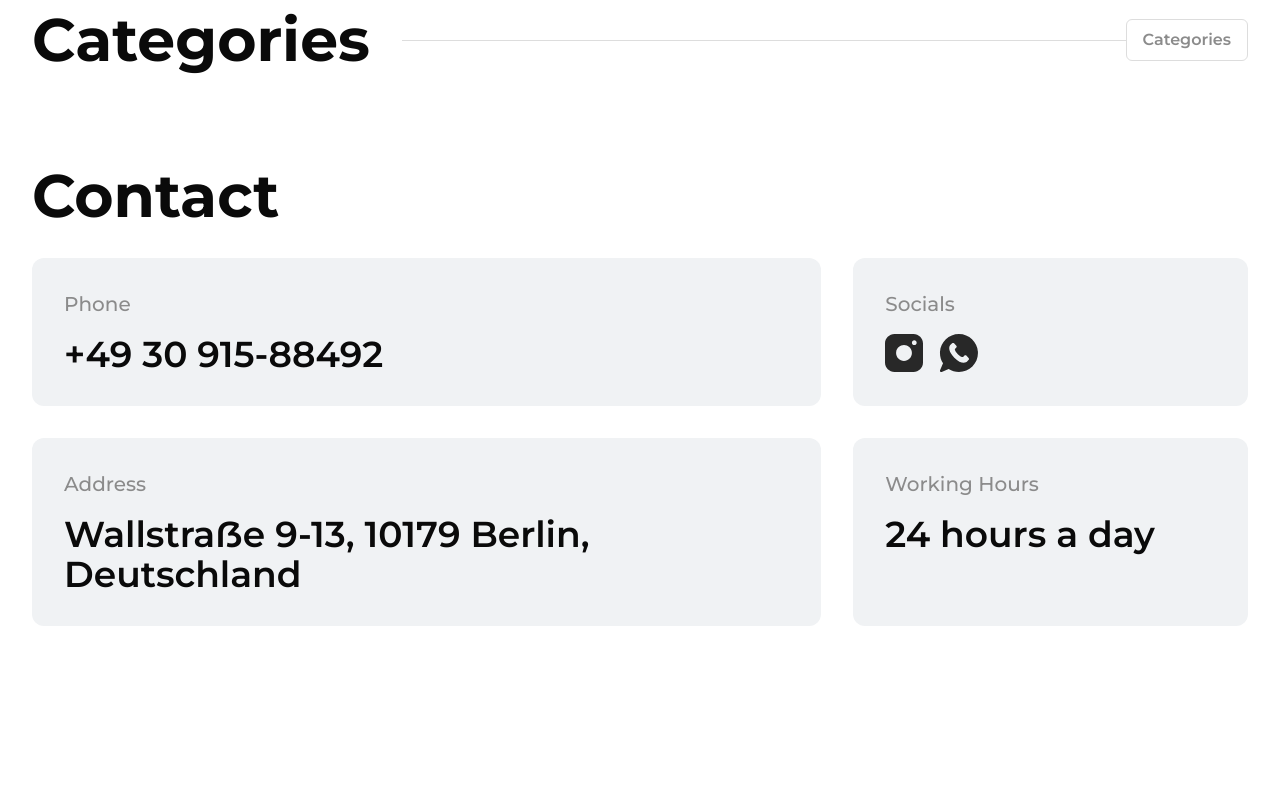
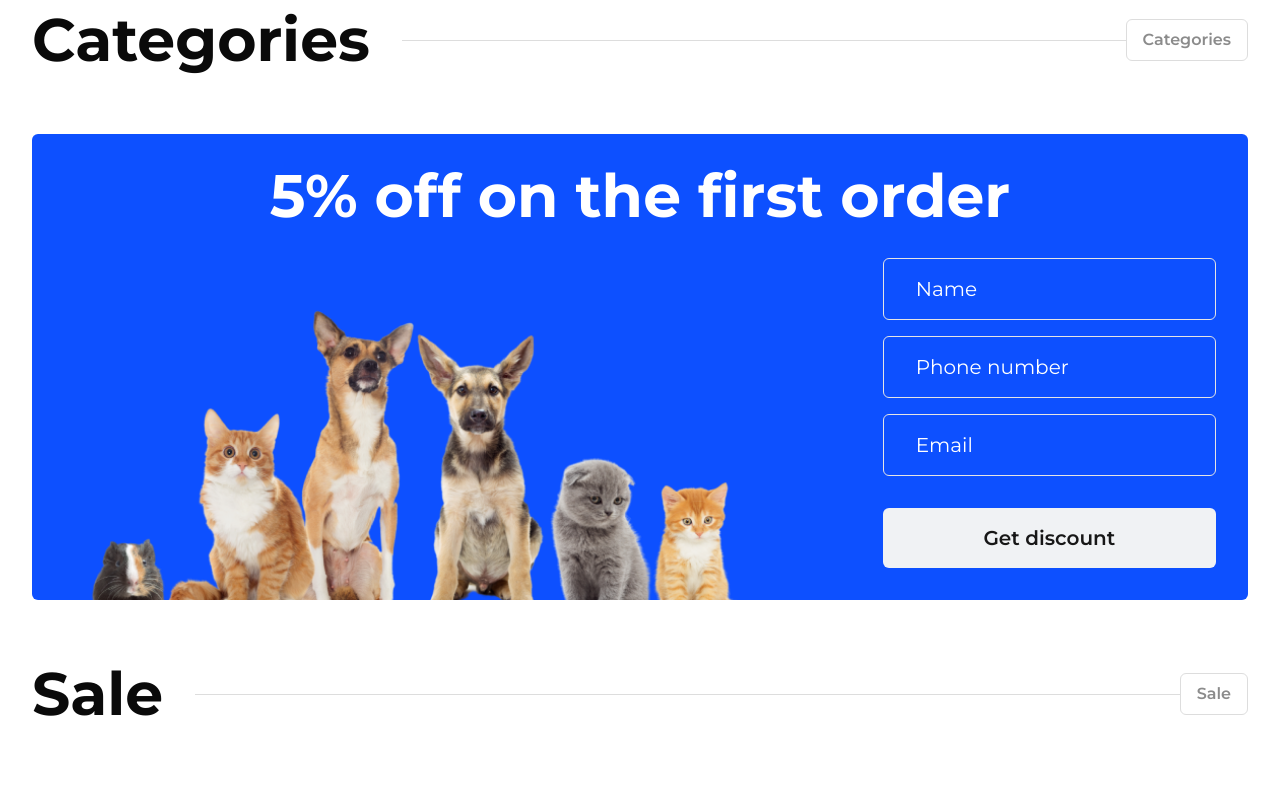
Before and after one commit to kostia2231/reactFinalP, a React (Vite) app: page / in a window 1280 px wide. Shown: the part 920-1720 px from the top of the page. Before the commit the page ends 1578 px from the top, so only its background shows below. Built offline with nearby package versions, Linux system fonts and the light colour scheme.

Commit message:
Form Improve

```diff
--- a/package.json
+++ b/package.json
@@ -10,13 +10,17 @@
     "preview": "vite preview"
   },
   "dependencies": {
+    "@radix-ui/react-label": "^2.1.0",
     "@radix-ui/react-slot": "^1.1.0",
     "class-variance-authority": "^0.7.0",
     "clsx": "^2.1.1",
+    "formik": "^2.4.6",
     "lucide-react": "^0.446.0",
+    "next-themes": "^0.3.0",
     "react": "^18.3.1",
     "react-dom": "^18.3.1",
     "react-router-dom": "^6.26.2",
+    "sonner": "^1.5.0",
     "tailwind-merge": "^2.5.2",
     "tailwindcss-animate": "^1.0.7"
   },
--- /dev/null
+++ b/src/components/discountForm/index.jsx
@@ -0,0 +1,115 @@
+// ----- to make an alert and export some elements.
+// ----- fix validation.
+
+import { Button } from "@/components/ui/button";
+import { Input } from "@/components/ui/input";
+import DiscountImg from "../../assets/img/discount.png";
+import { useFormik } from "formik";
+// import { Alert, AlertDescription, AlertTitle } from "@/components/ui/alert";
+// import { useState } from "react";
+
+export default function DiscountForm() {
+  // const [showAlert, setShowAlert] = useState(false);
+
+  const formik = useFormik({
+    initialValues: {
+      email: "",
+      name: "",
+      phone: "",
+    },
+    onSubmit: (values, { resetForm }) => {
+      console.log("onSubmit", values);
+      resetForm();
+      // setShowAlert(true);
+    },
+    validate: (values) => {
+      const errors = {};
+      if (!values.email) {
+        errors.email = "Email is required!";
+      }
+      if (!values.phone) {
+        errors.phone = "Phone is required!";
+      }
+      if (!values.name) {
+        errors.name = "Name is required!";
+      }
+      return errors;
+    },
+  });
+
+  return (
+    <div className="bg-primary m-8 rounded-md grid">
+      <h1 className="text-white text-6xl font-bold mx-auto pt-8">
+        5% off on the first order
+      </h1>
+      <div className="flex flex-wrap mx-auto gap-6">
+        <p className="text-red-400 text-xl flex justify-center">
+          {formik.errors.name && formik.touched.name && formik.errors.name}
+        </p>
+        <p id="alert" className="text-red-400 text-xl flex justify-center">
+          {formik.errors.phone && formik.touched.phone && formik.errors.phone}
+        </p>
+        <p id="alert" className="text-red-400 text-xl flex justify-center">
+          {formik.errors.email && formik.touched.email && formik.errors.email}
+        </p>
+      </div>
+      <div className="grid grid-cols-[2fr_1fr] gap-6 ">
+        <div className="relative mt-auto h-fit">
+          <img
+            src={DiscountImg}
+            alt="Discount Image"
+            className="w-full h-auto"
+          />
+        </div>
+        <div className=" relative flex flex-col mt-auto p-8">
+          {/* {showAlert && (
+            <Alert className="block my-auto">
+              <AlertDescription>Request has been sent!</AlertDescription>
+            </Alert>
+          )} */}
+          <form onSubmit={formik.handleSubmit} className="flex flex-col gap-4">
+            <div>
+              <Input
+                id="input"
+                placeholder="Name"
+                name="name"
+                value={formik.values.name}
+                onChange={formik.handleChange}
+                onSubmit={formik.handleBlur}
+              />
+            </div>
+            <div>
+              <Input
+                id="input"
+                type="number"
+                placeholder="Phone number"
+                name="phone"
+                value={formik.values.phone}
+                onChange={formik.handleChange}
+                onSubmit={formik.handleBlur}
+              />
+            </div>
+            <div>
+              <Input
+                id="input"
+                type="email"
+                placeholder="Email"
+                name="email"
+                value={formik.values.email}
+                onChange={formik.handleChange}
+                onSubmit={formik.handleBlur}
+              />
+            </div>
+            <Button
+              type="submit"
+              variant="secondary"
+              className="mt-4  w-full h-fit"
+            >
+              Get discount
+            </Button>
+          </form>
+        </div>
+      </div>
+    </div>
+  );
+}
--- /dev/null
+++ b/src/components/saleComponent/index.jsx
@@ -0,0 +1,19 @@
+import { TypographyH1 } from "../ui/typo/typographyH1";
+import { Badge } from "@/components/ui/badge";
+
+export default function SaleComponent() {
+  return (
+    <div className="p-8">
+      <div className="flex justify-between items-center">
+        <TypographyH1 content="Sale" />
+        <div className="flex-grow ml-8">
+          <hr className="min-w-full" />
+        </div>
+        <Badge className="h-fit" variant="outline">
+          Sale
+        </Badge>
+      </div>
+      {/* GALLERY TO DO */}
+    </div>
+  );
+}
--- /dev/null
+++ b/src/components/ui/alert.jsx
@@ -0,0 +1,47 @@
+import * as React from "react"
+import { cva } from "class-variance-authority";
+
+import { cn } from "@/lib/utils"
+
+const alertVariants = cva(
+  "relative w-full rounded-lg border p-4 [&>svg~*]:pl-7 [&>svg+div]:translate-y-[-3px] [&>svg]:absolute [&>svg]:left-4 [&>svg]:top-4 [&>svg]:text-foreground",
+  {
+    variants: {
+      variant: {
+        default: "bg-background text-foreground",
+        destructive:
+          "border-destructive/50 text-destructive dark:border-destructive [&>svg]:text-destructive",
+      },
+    },
+    defaultVariants: {
+      variant: "default",
+    },
+  }
+)
+
+const Alert = React.forwardRef(({ className, variant, ...props }, ref) => (
+  <div
+    ref={ref}
+    role="alert"
+    className={cn(alertVariants({ variant }), className)}
+    {...props} />
+))
+Alert.displayName = "Alert"
+
+const AlertTitle = React.forwardRef(({ className, ...props }, ref) => (
+  <h5
+    ref={ref}
+    className={cn("mb-1 font-medium leading-none tracking-tight", className)}
+    {...props} />
+))
+AlertTitle.displayName = "AlertTitle"
+
+const AlertDescription = React.forwardRef(({ className, ...props }, ref) => (
+  <div
+    ref={ref}
+    className={cn("text-sm [&_p]:leading-relaxed", className)}
+    {...props} />
+))
+AlertDescription.displayName = "AlertDescription"
+
+export { Alert, AlertTitle, AlertDescription }
--- /dev/null
+++ b/src/components/ui/input.jsx
@@ -0,0 +1,20 @@
+import * as React from "react";
+
+import { cn } from "@/lib/utils";
+
+const Input = React.forwardRef(({ className, type, ...props }, ref) => {
+  return (
+    <input
+      type={type}
+      className={cn(
+        "flex h-fit w-full rounded-md border border-input bg-transparent px-8 py-4 text-xl text-white ring-offset-background file:border-0 file:bg-transparent file:text-xl file:font-medium file:text-foreground placeholder:text-white focus-visible:outline-none focus-visible:ring-0 focus-visible:ring-ring focus-visible:ring-offset-2 disabled:cursor-not-allowed disabled:opacity-50 appearance-none",
+        className
+      )}
+      ref={ref}
+      {...props}
+    />
+  );
+});
+Input.displayName = "Input";
+
+export { Input };
--- /dev/null
+++ b/src/components/ui/label.jsx
@@ -0,0 +1,16 @@
+import * as React from "react"
+import * as LabelPrimitive from "@radix-ui/react-label"
+import { cva } from "class-variance-authority";
+
+import { cn } from "@/lib/utils"
+
+const labelVariants = cva(
+  "text-sm font-medium leading-none peer-disabled:cursor-not-allowed peer-disabled:opacity-70"
+)
+
+const Label = React.forwardRef(({ className, ...props }, ref) => (
+  <LabelPrimitive.Root ref={ref} className={cn(labelVariants(), className)} {...props} />
+))
+Label.displayName = LabelPrimitive.Root.displayName
+
+export { Label }
--- a/src/index.css
+++ b/src/index.css
@@ -66,4 +66,10 @@
     @apply bg-background text-foreground;
     font-family: "Montserrat", system-ui, sans-serif;
   }
+
+  input::-webkit-outer-spin-button,
+  input::-webkit-inner-spin-button {
+    -webkit-appearance: none;
+    margin: 0;
+  }
 }
--- a/src/pages/main/index.jsx
+++ b/src/pages/main/index.jsx
@@ -1,11 +1,15 @@
+import DiscountForm from "@/components/discountForm";
 import MainBanner from "@/components/mainBanner";
 import MainCategories from "@/components/mainCategories";
+import SaleComponent from "@/components/saleComponent";
 
 export default function Main() {
   return (
     <>
       <MainBanner />
       <MainCategories />
+      <DiscountForm />
+      <SaleComponent />
     </>
   );
 }
```
Also changed, not shown: src/assets/img/discount.png (added), 1 other file (tests, documents, lock files or other folders).
